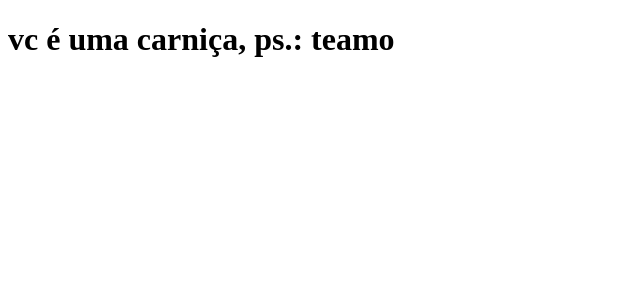
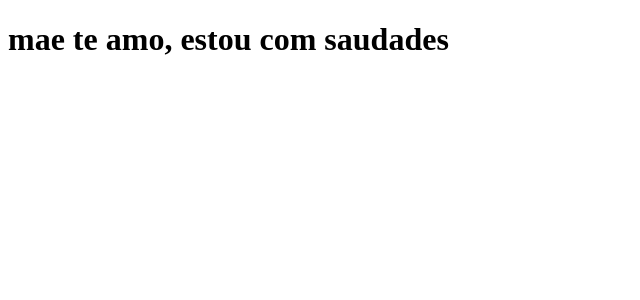
Before and after one commit to leticiafalmeida/clone-tabnews, a Next.js app: page / in a window 1280 px wide. Shown: the top 300 px of the page, without its empty margins (0-640 px from the left). Built offline with nearby package versions, Linux system fonts and the light colour scheme.

Commit message:
frase mae

```diff
--- a/pages/index.js
+++ b/pages/index.js
@@ -1,5 +1,5 @@
 function Home() {
-    return <h1>vc é uma carniça, ps.: teamo</h1>
+    return <h1>mae te amo, estou com saudades</h1>
 }
 
 export default Home;
```
